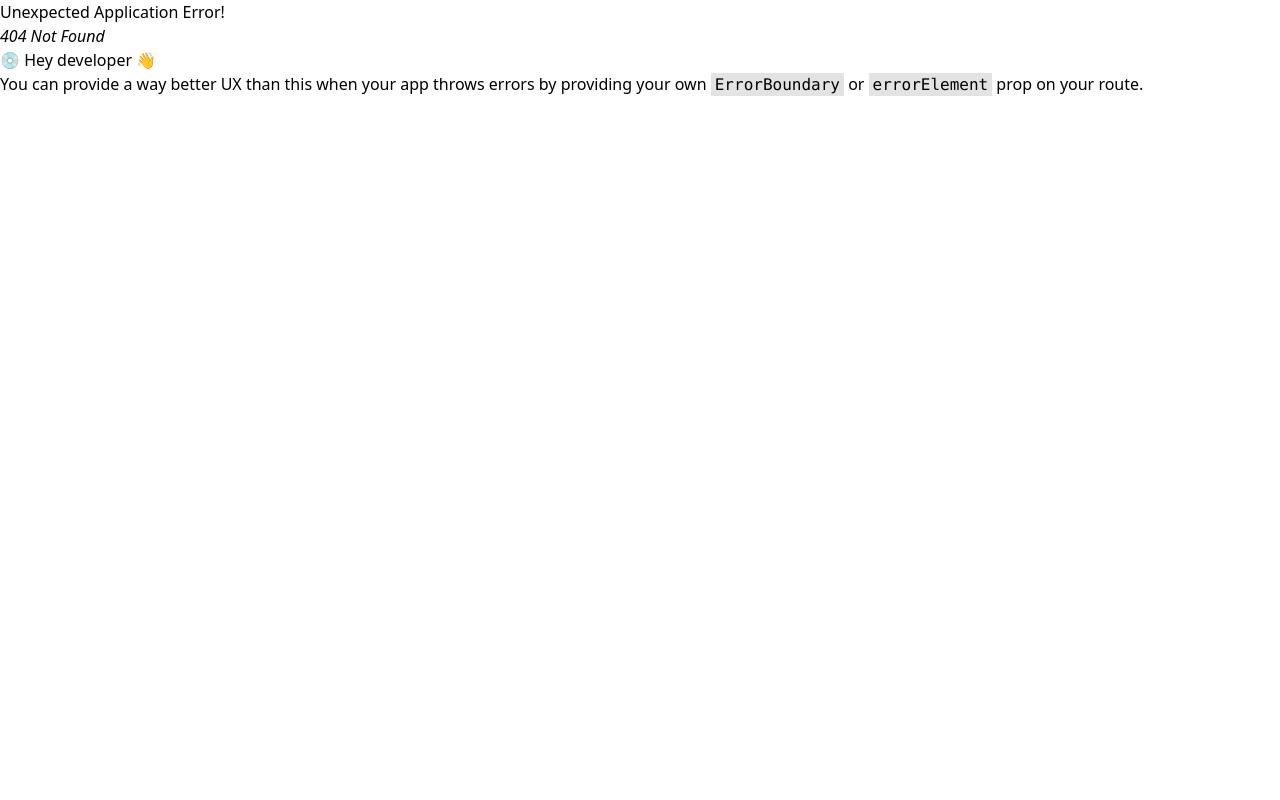
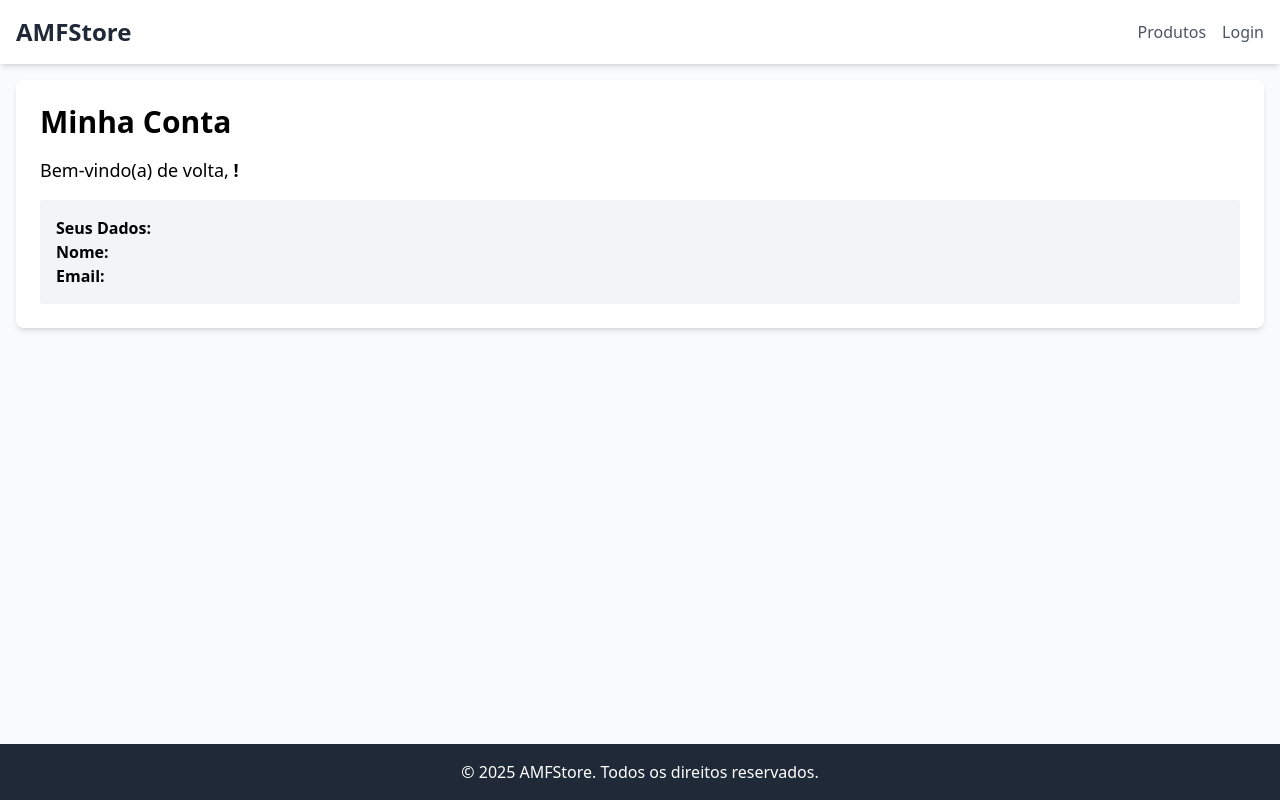
Before and after one commit to matheus-berger/amfstore, a React (Vite) app in the folder frontend/: page /dashboard in a window 1280 px wide. Before the commit this address had no page. Built offline with nearby package versions, Linux system fonts and the light colour scheme; sample sign-in values are in the browser's storage.

Commit message:
refactor(frontend): implementando um carregando no protectdrouter

```diff
--- a/frontend/src/App.tsx
+++ b/frontend/src/App.tsx
@@ -3,6 +3,8 @@ import { HomePage } from "./pages/Home";
 import { LoginPage } from "./pages/Login";
 import { Header } from "./components/Header";
 import { Footer } from "./components/Footer";
+import { ProtectedRoute } from "./components/ProtectedRoute";
+import { DashboardPage } from "./pages/Dashboard";
 
 // Componente de Layout Principal
 function RootLayout() {
@@ -24,7 +26,15 @@ const router = createBrowserRouter([
     element: <RootLayout />,
     children: [
       { index: true, element: <HomePage /> },
-      { path: "login", element: <LoginPage /> }
+      { path: "login", element: <LoginPage /> },
+      {
+        path: "dashboard",
+        element: (
+          <ProtectedRoute>
+            <DashboardPage />
+          </ProtectedRoute>
+        )
+      }
     ]
   }
 ]);
--- a/frontend/src/components/Header.tsx
+++ b/frontend/src/components/Header.tsx
@@ -18,7 +18,7 @@ export function Header() {
           <Link to="/" className="text-gray-600 hover:text-blue-500">Produtos</Link>
           {signed ? (
             <>
-              <span className="text-gray-800">Olá, {usuario?.nome}</span>
+              <span className="text-gray-800">Olá, <Link to="/dashboard" className="text-gray-600 hover:text-blue-500">{usuario?.nome}</Link></span>
               <button onClick={signOut} className="bg-red-500 text-white px-3 py-1 rounded-md hover:bg-red-600">
                 Sair
               </button>
@@ -42,7 +42,7 @@ export function Header() {
           <Link to="/" className="text-gray-600 hover:text-blue-500" onClick={() => setMenuSanduicheAberto(false)}>Produtos</Link>
           {signed ? (
             <>
-              <span className="text-gray-800">Olá, {usuario?.nome}</span>
+              <span className="text-gray-800">Olá, <Link to="/dashboard" className="text-gray-600 hover:text-blue-500">{usuario?.nome}</Link></span>
               <button onClick={() => { signOut(); setMenuSanduicheAberto(false); }} className="bg-red-500 text-white px-3 py-1 rounded-md hover:bg-red-600 w-full">
                 Sair
               </button>
--- a/frontend/src/components/ProtectedRoute.tsx
+++ b/frontend/src/components/ProtectedRoute.tsx
@@ -0,0 +1,28 @@
+import type { ReactNode } from "react";
+import { useAuth } from "../hooks/useAuth";
+import { Navigate } from "react-router-dom";
+
+interface ProtectedRouteProps {
+  children: ReactNode;
+}
+
+export function ProtectedRoute({ children }: ProtectedRouteProps) {
+  const { signed, loading } = useAuth();
+
+
+  if (loading) {
+    return (
+      <div className="flex justify-center items-center h-screen">
+        <p>Carregando...</p>
+      </div>
+    )
+  }
+
+  if (!signed && !localStorage.getItem('@AMFStore:token')) {
+    // Se o usuário não está logado E não há token no storage, redireciona para o login.
+    return <Navigate to="/login" replace />;
+  }
+
+  // Se o usuário estiver logado, renderiza o conteúdo da rota (os componentes filhos).
+  return <>{children}</>;
+}
--- a/frontend/src/contexts/AuthContext.tsx
+++ b/frontend/src/contexts/AuthContext.tsx
@@ -8,6 +8,7 @@ interface AuthContextData {
   token: string | null;
   signIn(credentials: object): Promise<void>;
   signOut(): void;
+  loading: boolean;
 }
 
 // eslint-disable-next-line react-refresh/only-export-components
@@ -16,13 +17,14 @@ export const AuthContext = createContext<AuthContextData>({} as AuthContextData)
 export function AuthProvider({ children }: { children: ReactNode }) {
   const [usuario, setUsuario] = useState<IUsuario | null>(null);
   const [token, setToken] = useState<string | null>(null);
+  const [loading, setLoading] = useState(true);
 
   useEffect(() => {
+    async function loadStorageData() {
       const storedUsuario = localStorage.getItem('@AMFStore:usuario');
       const storedToken = localStorage.getItem('@AMFStore:token');
 
       if (storedUsuario && storedToken) {
-
         try {
           const usuarioObject = JSON.parse(storedUsuario);
 
@@ -39,8 +41,13 @@ export function AuthProvider({ children }: { children: ReactNode }) {
           localStorage.removeItem('@AMFStore:usuario');
           localStorage.removeItem('@AMFStore:token');
         }
+      }
+    }
 
-    }
+    loadStorageData().finally(() => {
+      setLoading(false);
+    });
+
   }, []);
 
   async function signIn(credentials: object) {
@@ -71,7 +78,7 @@ export function AuthProvider({ children }: { children: ReactNode }) {
   }
 
   return (
-    <AuthContext.Provider value={{ signed: !!usuario, usuario, token, signIn, signOut }}>
+    <AuthContext.Provider value={{ signed: !!usuario, usuario, token, loading, signIn, signOut }}>
       {children}
     </AuthContext.Provider>
   );
--- /dev/null
+++ b/frontend/src/pages/Dashboard.tsx
@@ -0,0 +1,18 @@
+import {useAuth} from '../hooks/useAuth'
+
+export function DashboardPage() {
+  const { usuario } = useAuth();
+
+  return (
+    <div className="bg-white p-6 rounded-lg shadow-md">
+      <h1 className="text-3xl font-bold mb-4">Minha Conta</h1>
+      <p className="text-lg">Bem-vindo(a) de volta, <span className="font-semibold">{usuario?.nome}!</span></p>
+      <div className="mt-4 p-4 bg-gray-100 rounded">
+        <h2 className="font-bold">Seus Dados:</h2>
+        <p><strong>Nome:</strong> {usuario?.nome}</p>
+        <p><strong>Email:</strong> {usuario?.email}</p>
+      </div>
+    </div>
+  );
+
+}
```
Lines whose indentation alone changed are shown as unchanged.
